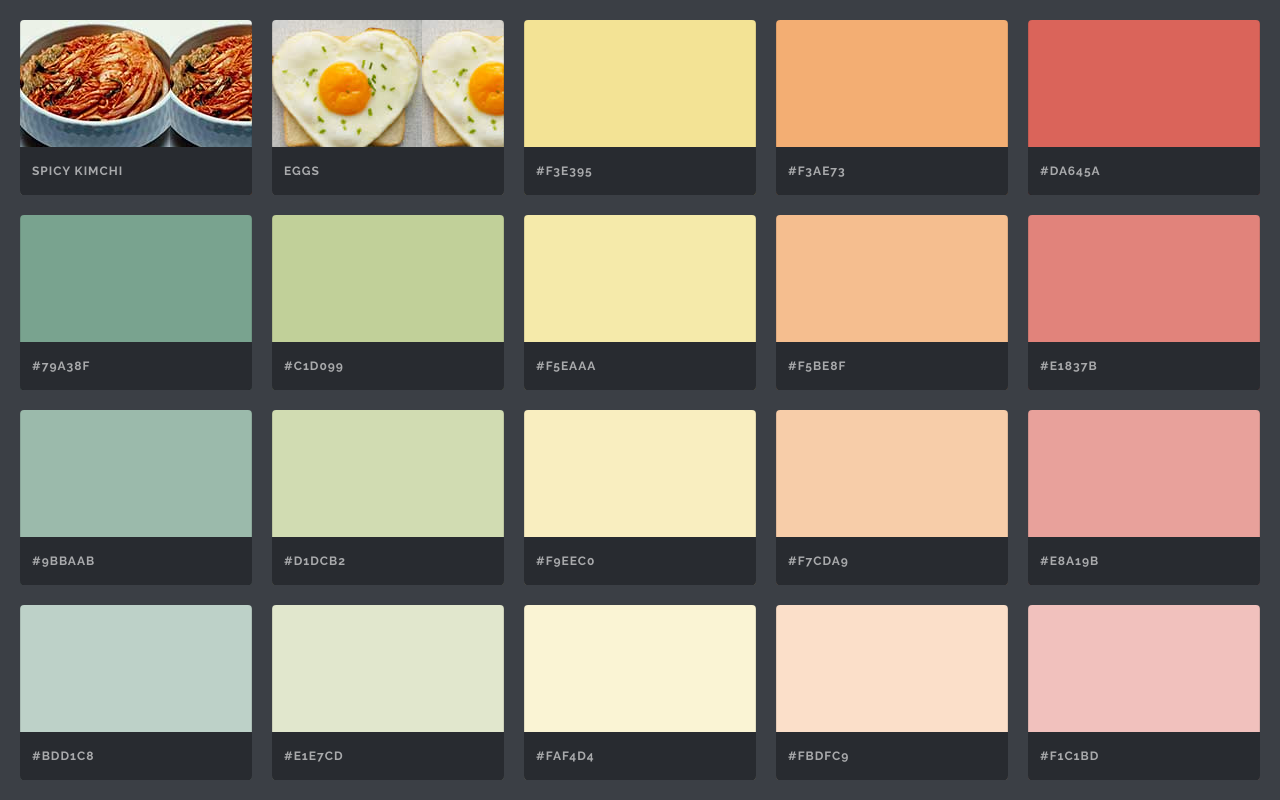
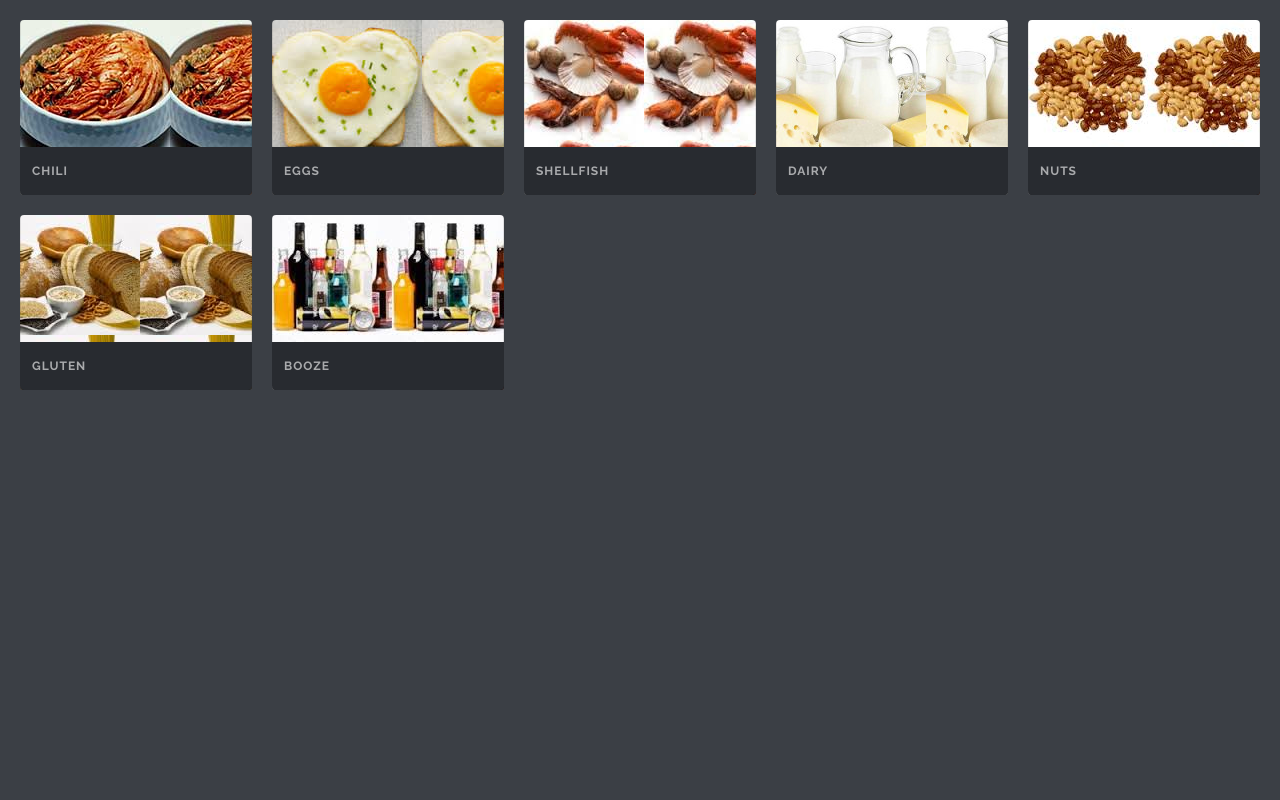
Before and after one commit to sapphireketchup/sapphireketchup.github.io, a plain HTML site: page BIGPAGE/index.html in a window 1280 px wide. Both pictures are taken after a click on the element "Pick a color". Drawn offline with Linux system fonts and the light colour scheme.

Commit message:
session with Nicki

```diff
--- a/BIGPAGE/css/cs-skin-boxes.css
+++ b/BIGPAGE/css/cs-skin-boxes.css
@@ -219,84 +219,33 @@ div.cs-skin-boxes:focus > span {
 	}
 }
 
-.cs-skin-boxes .cs-options li.color-588c75 {
+.cs-skin-boxes .cs-options li.allergy-chili {
 	background-image: url("../img/kimchi.jpg");
 }
 
-.cs-skin-boxes .cs-options li.color-b0c47f {
+.cs-skin-boxes .cs-options li.allergy-eggs {
 	background-image: url("../img/egg.jpg");
 }
 
-.cs-skin-boxes .cs-options li.color-f3e395 {
-	background-color: #f3e395;
+.cs-skin-boxes .cs-options li.allergy-shellfish {
+	background-image: url("../img/shellfish.jpg");
 }
 
-.cs-skin-boxes .cs-options li.color-f3ae73 {
-	background-color: #f3ae73;
+.cs-skin-boxes .cs-options li.allergy-dairy {
+	background-image: url("../img/dairy.jpg");
 }
 
-.cs-skin-boxes .cs-options li.color-da645a {
-	background-color: #da645a;
+.cs-skin-boxes .cs-options li.allergy-nuts {
+	background-image: url("../img/nuts.jpg");
 }
 
-.cs-skin-boxes .cs-options li.color-79a38f {
-	background-color: #79a38f;
+.cs-skin-boxes .cs-options li.allergy-gluten {
+	background-image: url("../img/gluten.jpg");
 }
 
-.cs-skin-boxes .cs-options li.color-c1d099 {
-	background-color: #c1d099;
-}
+.cs-skin-boxes .cs-options li.allergy-booze {
+	background-image: url("../img/booze.jpg");
 
-.cs-skin-boxes .cs-options li.color-f5eaaa {
-	background-color: #f5eaaa;
-}
-
-.cs-skin-boxes .cs-options li.color-f5be8f {
-	background-color: #f5be8f;
-}
-
-.cs-skin-boxes .cs-options li.color-e1837b {
-	background-color: #e1837b;
-}
-
-.cs-skin-boxes .cs-options li.color-9bbaab {
-	background-color: #9bbaab;
-}
-
-.cs-skin-boxes .cs-options li.color-d1dcb2 {
-	background-color: #d1dcb2;
-}
-
-.cs-skin-boxes .cs-options li.color-f9eec0 {
-	background-color: #f9eec0;
-}
-
-.cs-skin-boxes .cs-options li.color-f7cda9 {
-	background-color: #f7cda9;
-}
-
-.cs-skin-boxes .cs-options li.color-e8a19b {
-	background-color: #e8a19b;
-}
-
-.cs-skin-boxes .cs-options li.color-bdd1c8 {
-	background-color: #bdd1c8;
-}
-
-.cs-skin-boxes .cs-options li.color-e1e7cd {
-	background-color: #e1e7cd;
-}
-
-.cs-skin-boxes .cs-options li.color-faf4d4 {
-	background-color: #faf4d4;
-}
-
-.cs-skin-boxes .cs-options li.color-fbdfc9 {
-	background-color: #fbdfc9;
-}
-
-.cs-skin-boxes .cs-options li.color-f1c1bd {
-	background-color: #f1c1bd;
 }
 
 .cs-skin-boxes .cs-options span {
--- a/BIGPAGE/index.html
+++ b/BIGPAGE/index.html
@@ -50,51 +50,15 @@
 							<label class="fs-field-label fs-anim-upper" data-info="Even our fresh, organic, and sustainable foods will be no good if you bust out in hives.">Any food allergies or intolerances?</label>
 							<select class="cs-select cs-skin-boxes fs-anim-lower">
 								<option value="" disabled selected>Pick a color</option>
-								<option value="kimchi.jpg" data-class="color-588c75">SPICY KIMCHI</option>
-								<option value="eggs.jpg" data-class="color-b0c47f">EGGS</option>
-								<option value="#f3e395" data-class="color-f3e395">#f3e395</option>
-								<option value="#f3ae73" data-class="color-f3ae73">#f3ae73</option>
-								<option value="#da645a" data-class="color-da645a">#da645a</option>
-								<option value="#79a38f" data-class="color-79a38f">#79a38f</option>
-								<option value="#c1d099" data-class="color-c1d099">#c1d099</option>
-								<option value="#f5eaaa" data-class="color-f5eaaa">#f5eaaa</option>
-								<option value="#f5be8f" data-class="color-f5be8f">#f5be8f</option>
-								<option value="#e1837b" data-class="color-e1837b">#e1837b</option>
-								<option value="#9bbaab" data-class="color-9bbaab">#9bbaab</option>
-								<option value="#d1dcb2" data-class="color-d1dcb2">#d1dcb2</option>
-								<option value="#f9eec0" data-class="color-f9eec0">#f9eec0</option>
-								<option value="#f7cda9" data-class="color-f7cda9">#f7cda9</option>
-								<option value="#e8a19b" data-class="color-e8a19b">#e8a19b</option>
-								<option value="#bdd1c8" data-class="color-bdd1c8">#bdd1c8</option>
-								<option value="#e1e7cd" data-class="color-e1e7cd">#e1e7cd</option>
-								<option value="#faf4d4" data-class="color-faf4d4">#faf4d4</option>
-								<option value="#fbdfc9" data-class="color-fbdfc9">#fbdfc9</option>
-								<option value="#f1c1bd" data-class="color-f1c1bd">#f1c1bd</option>
+								<option value="kimchi.jpg" data-class="allergy-chili">CHILI</option>
+								<option value="egg.jpg" data-class="allergy-eggs">EGGS</option>
+								<option value="shellfish.jpg" data-class="allergy-shellfish">SHELLFISH</option>
+								<option value="dairy.jpg" data-class="allergy-dairy">DAIRY</option>
+								<option value="nuts.jpg" data-class="allergy-nuts">NUTS</option>
+								<option value="gluten.jpg" data-class="allergy-gluten">GLUTEN</option>
+								<option value="booze.jpg" data-class="allergy-booze">BOOZE</option>
 							</select>
 
-							<select class="cs-select2 cs-skin-boxes fs-anim-lower">
-								<option value="" disabled selected>Pick a color</option>
-								<option value="kimchi.jpg" data-class="color-588c75">SPICY KIMCHI</option>
-								<option value="eggs.jpg" data-class="color-b0c47f">EGGS</option>
-								<option value="#f3e395" data-class="color-f3e395">#f3e395</option>
-								<option value="#f3ae73" data-class="color-f3ae73">#f3ae73</option>
-								<option value="#da645a" data-class="color-da645a">#da645a</option>
-								<option value="#79a38f" data-class="color-79a38f">#79a38f</option>
-								<option value="#c1d099" data-class="color-c1d099">#c1d099</option>
-								<option value="#f5eaaa" data-class="color-f5eaaa">#f5eaaa</option>
-								<option value="#f5be8f" data-class="color-f5be8f">#f5be8f</option>
-								<option value="#e1837b" data-class="color-e1837b">#e1837b</option>
-								<option value="#9bbaab" data-class="color-9bbaab">#9bbaab</option>
-								<option value="#d1dcb2" data-class="color-d1dcb2">#d1dcb2</option>
-								<option value="#f9eec0" data-class="color-f9eec0">#f9eec0</option>
-								<option value="#f7cda9" data-class="color-f7cda9">#f7cda9</option>
-								<option value="#e8a19b" data-class="color-e8a19b">#e8a19b</option>
-								<option value="#bdd1c8" data-class="color-bdd1c8">#bdd1c8</option>
-								<option value="#e1e7cd" data-class="color-e1e7cd">#e1e7cd</option>
-								<option value="#faf4d4" data-class="color-faf4d4">#faf4d4</option>
-								<option value="#fbdfc9" data-class="color-fbdfc9">#fbdfc9</option>
-								<option value="#f1c1bd" data-class="color-f1c1bd">#f1c1bd</option>
-							</select>
 
 						</li>
 						<li>
@@ -140,15 +104,6 @@
 					});
 				} );
 
-				[].slice.call( document.querySelectorAll( 'select.cs-select2' ) ).forEach( function(el) {
-					new SelectFx( el, {
-						stickyPlaceholder: false,
-						onChange: function(val){
-							document.querySelector('span.cs-placeholder').style.backgroundImage = "url(img/"+val+")";
-						}
-					});
-				} );
-
 				new FForm( formWrap, {
 					onReview : function() {
 						classie.add( document.body, 'overview' ); // for demo purposes only
```
Also changed, not shown: BIGPAGE/img/booze.jpg (added), BIGPAGE/img/dairy.jpg (added), BIGPAGE/img/gluten.jpg (added), BIGPAGE/img/nuts.jpg (added), BIGPAGE/img/shellfish.jpg (added).
